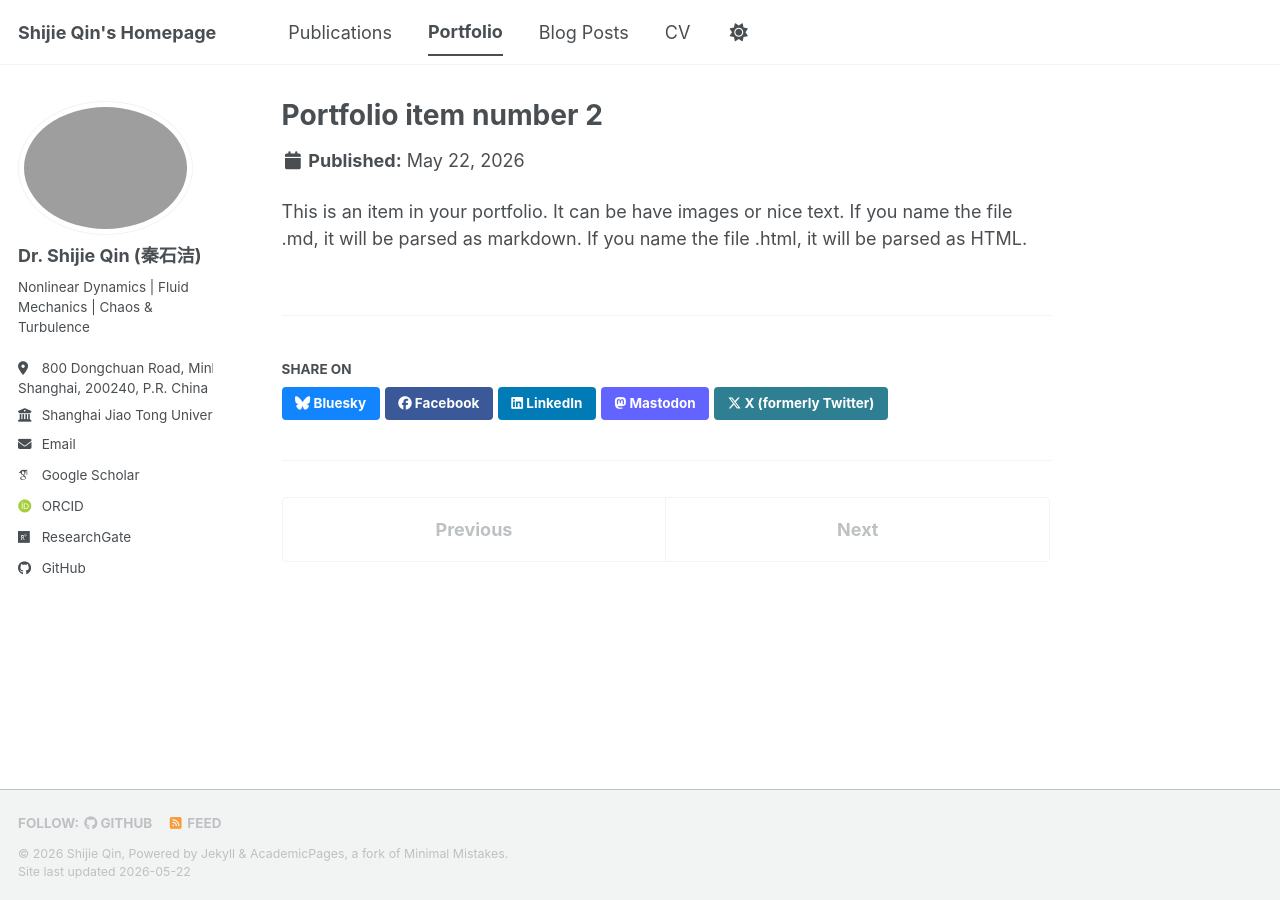
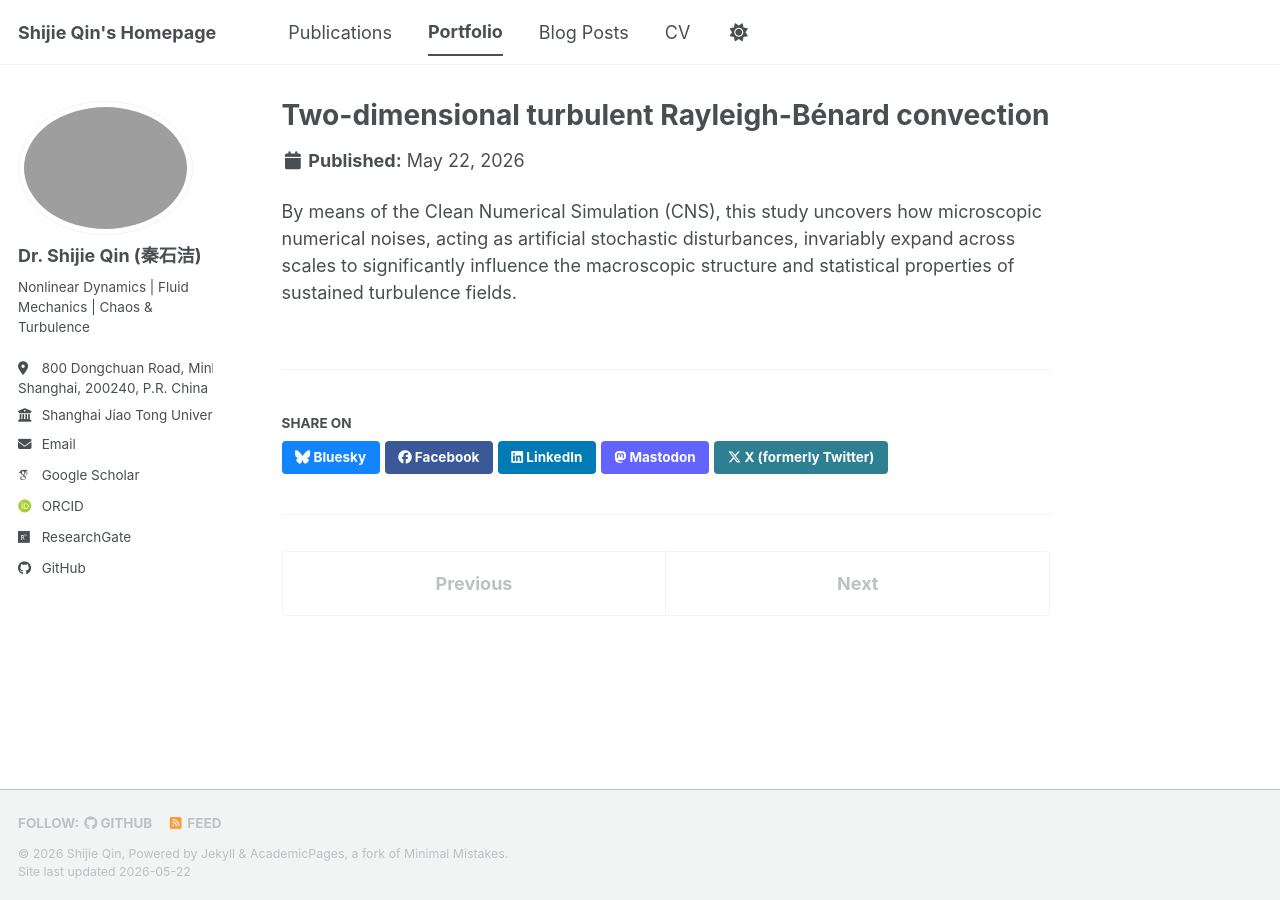
Before and after one commit to sjqin/sjqin.github.io, a Jekyll site: the page built from _portfolio/portfolio-1.html, in a window 1280 px wide. Built offline with Jekyll 4.4.1, drawn with Linux system fonts in a browser that asks for light colours; some web fonts are replaced; a script bundle is joined from its source files by our own code; library files that are not in the unit come from our copies.

Commit message:
Update portfolio-1.html

```diff
--- a/_portfolio/portfolio-1.html
+++ b/_portfolio/portfolio-1.html
@@ -1,7 +1,7 @@
 ---
-title: "Portfolio item number 2"
-excerpt: "Short description of portfolio item number 2 <br/><img src='/images/500x300.png'>"
+title: "Two-dimensional turbulent Rayleigh-Bénard convection"
+excerpt: "Demonstrating the macro-scale impacts of artificial stochastic numerical disturbances on the overall development of sustained turbulence. <br/><img src='/images/Figure1.jpg'>"
 collection: portfolio
 ---
 
-This is an item in your portfolio. It can be have images or nice text. If you name the file .md, it will be parsed as markdown. If you name the file .html, it will be parsed as HTML.
+By means of the Clean Numerical Simulation (CNS), this study uncovers how microscopic numerical noises, acting as artificial stochastic disturbances, invariably expand across scales to significantly influence the macroscopic structure and statistical properties of sustained turbulence fields.
```
